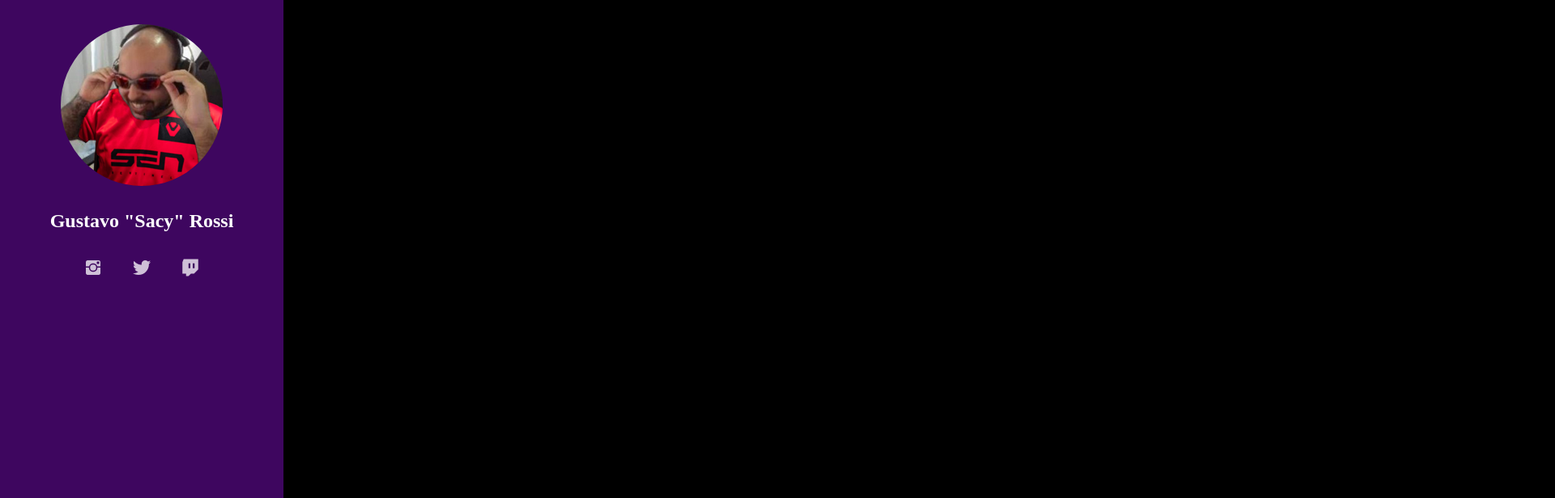
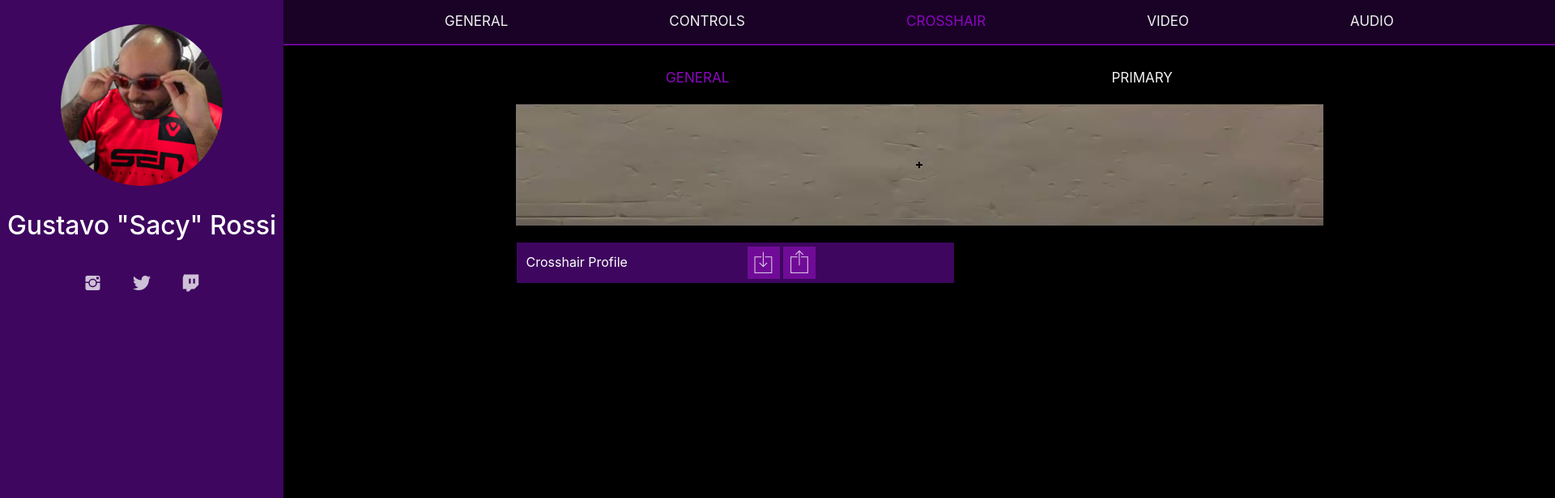
Before and after one commit to paulodinizz/crosshairInfo, a plain HTML site: page sacy/sacy.html in a window 1280 px wide. Shown: the top 616 px of the page at 81% size, 1920 px wide, since content can reach past the window. Drawn offline with nearby package versions, Linux system fonts and the light colour scheme.

Commit message:
update project

```diff
--- a/sacy/sacy.css
+++ b/sacy/sacy.css
@@ -9,7 +9,15 @@ body{
     background-color: #000000;
 }
 
-.sideBar{
+/* sideBar */
+
+.myContainer{
+    display: flex;
+    margin: 0;
+    padding: 0;
+}
+
+.myContainer .sideBar{
     position: fixed;
     width: 350px;
     height: 100%;
@@ -20,6 +28,8 @@ body{
     display: flex;
     flex-direction: column;
     align-items: center;
+
+    z-index: -10;
 }
 
 .sideBar .image{
@@ -52,3 +62,125 @@ body{
 .sideBar .social > a:hover{
     opacity: 0.9;
 }
+
+/* header */
+
+.myContainer .topNav{
+    overflow: hidden;
+    background-color: #3e065f67;
+    display: flex;
+    align-items: center;
+    justify-content: space-evenly;
+    margin-left: 350px;
+    width: 1570px;
+}
+
+.myContainer .topNav .active{
+    color: #8E05C2;
+}
+
+.topNav a {
+    color: #f2f2f2;
+    text-align: center;
+    padding: 14px 0;
+    text-decoration: none;
+    font-size: 17px;
+    font-weight: 500px;
+}
+
+.topNav a:hover{
+    color: #8E05C2;
+}
+
+hr{
+    border-color: #8E05C2;
+    display: block;
+    margin-top: 0;
+    margin-bottom: 0.5em;
+    margin-left: 350px;
+    margin-right: auto;
+    border-style: inset;
+    border-width: 1px;
+}
+
+.myContainer .topNavDropdown{
+    display: flex;
+    align-items: center;
+    justify-content: space-evenly;
+    margin-left: 350px;
+}
+
+.myContainer .topNavDropdown .active{
+    color: #8E05C2;
+}
+
+.myContainer .topNavDropdown a{
+    color: #f2f2f2;
+    text-align: center;
+    padding: 20px 0;
+    text-decoration: none;
+    font-size: 17px;
+    font-weight: 500px;
+}
+
+.myContainer .topNavDropdown a:hover{
+    color: #8E05C2;
+}
+
+/* main content */
+
+.mainContent{
+    display: flex;
+    align-items: center;
+    justify-content: center;
+    margin-left: 350px;
+}
+
+.crosshairContent{
+    margin-left: 465px;
+    margin-top: 20px;
+}
+
+.left{
+    color: white;
+
+}
+
+.firstRow{
+    background-color: #3E065F;
+    width: 100%;
+    height: 50px;
+}
+
+.firstRow p{
+    padding: 12px 12px;
+}
+
+.teste{
+    padding-top: 5px;
+}
+
+.boxItems{
+    background-color: #700B97;
+    width: 40px;
+    height: 40px;
+    display: inline-block;
+    text-align: center;
+}
+
+.boxItems > a{
+    font-size: 35px;
+    width: 40px;
+    height: 40px;
+    line-height: 40px;
+    display: flex;
+    justify-content: center;
+    text-align: center;
+    margin: 5 5px;
+    color: white;
+    opacity: 0.75;
+}
+
+.boxItems > a:hover{
+    opacity: 0.9;
+}
--- a/sacy/sacy.html
+++ b/sacy/sacy.html
@@ -5,10 +5,13 @@
     <meta http-equiv="X-UA-Compatible" content="IE=edge">
     <meta name="viewport" content="width=device-width, initial-scale=1.0">
     <title>Sacy Settings</title>
+    <link rel="stylesheet" href="https://cdnjs.cloudflare.com/ajax/libs/font-awesome/4.7.0/css/font-awesome.min.css">
     <link rel="stylesheet" href="https://cdnjs.cloudflare.com/ajax/libs/ionicons/2.0.1/css/ionicons.min.css">
+    <link rel="stylesheet" href="https://cdnjs.cloudflare.com/ajax/libs/twitter-bootstrap/4.1.3/css/bootstrap.min.css">
     <link rel="stylesheet" href="sacy.css">
 </head>
 <body>
+    <div class="myContainer">
         <div class="sideBar">
             <img src="images/sacyProfilePic.png" alt="" class="image">
             <h2>Gustavo "Sacy" Rossi</h2>
@@ -18,5 +21,48 @@
                 <a target="_blank" href="https://www.twitch.tv/sacy"><i class="icon ion-social-twitch"></i></a>
             </div>
         </div>
+        <div class="content">
+            <div class="topNav">
+                <a href="#">GENERAL</a>
+                <a href="#">CONTROLS</a>
+                <a class="active" href="">CROSSHAIR</a>
+                <a href="#">VIDEO</a>
+                <a href="#">AUDIO</a>
+            </div>
+            <hr>
+            <div class="topNavDropdown">
+                <a class="active" href="#">GENERAL</a>
+                <a href="#">PRIMARY</a>
+            </div>
+            <div class="mainContent">
+                <img src="images/crosshair/crosshair1.png" alt="">
+            </div>
+            <div class="crosshairContent">
+                <div class="container">
+                    <div class="row">
+                        <div class="left col">
+                            <div class="firstRow">
+                                <div class="row">
+                                    <div class="col">
+                                        <p>Crosshair Profile</p>
+                                    </div>
+                                    <div class="teste col">
+                                        <div class="boxItems">
+                                            <a target="_blank" href="https://www.instagram.com/sacyrossi/"><i class="icon ion-ios-download-outline"></i></a>
+                                        </div>
+                                        <div class="boxItems">
+                                            <a target="_blank" href="https://www.instagram.com/sacyrossi/"><i class="icon ion-ios-upload-outline"></i></a>
+                                        </div>
+                                    </div>
+                                </div>
+                            </div>
+                        </div>
+                        <div class="right col"></div>
+                    </div>
+                </div>
+            </div>
+        </div>
+    </div>
+    <script src="https://cdnjs.cloudflare.com/ajax/libs/twitter-bootstrap/4.1.3/js/bootstrap.bundle.min.js"></script>
 </body>
 </html>
```
Also changed, not shown: sacy/images/crosshair/crosshair1.png (added). Lines whose indentation alone changed are shown as unchanged.
